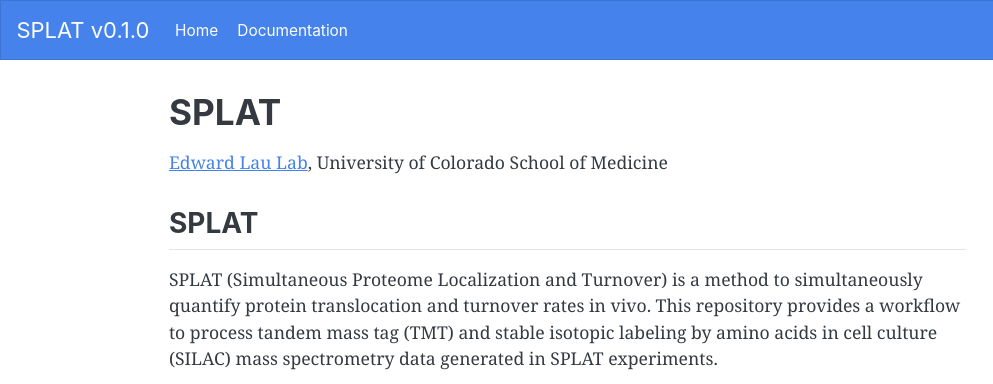
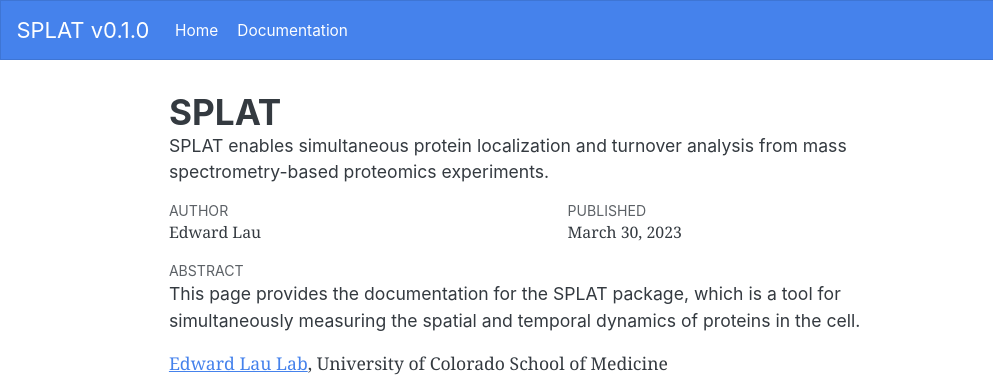
Before and after one commit to Lau-Lab/splat, a plain HTML site: page docs/index.html in a window 1280 px wide. Shown: the top 384 px of the page, 0-993 px from the left. Drawn offline with Linux system fonts and the light colour scheme.

```diff
--- a/docs/index.html
+++ b/docs/index.html
@@ -6,6 +6,10 @@
 
 <meta name="viewport" content="width=device-width, initial-scale=1.0, user-scalable=yes">
 
+<meta name="author" content="Edward Lau">
+<meta name="dcterms.date" content="2023-03-30">
+<meta name="keywords" content="Protein turnover, Proteomics, Mass spectrometry, Spatial proteomics">
+<meta name="description" content="SPLAT enables simultaneous protein localization and turnover analysis from mass spectrometry-based proteomics experiments.">
 
 <title>SPLAT v0.1.0 - SPLAT</title>
 <style>
@@ -57,12 +61,19 @@ ul.task-list{list-style: none;}
 
 <link rel="stylesheet" href="styles.css">
 <meta property="og:title" content="SPLAT v0.1.0 - SPLAT">
-<meta property="og:description" content="Edward Lau Lab, University of Colorado School of Medicine">
+<meta property="og:description" content="SPLAT enables simultaneous protein localization and turnover analysis from mass spectrometry-based proteomics experiments.">
+<meta property="og:image" content="https://lau-lab.github.com/splat/images/splat.png">
 <meta property="og:site-name" content="SPLAT v0.1.0">
+<meta property="og:image:height" content="796">
+<meta property="og:image:width" content="826">
+<meta property="og:image:alt" content="SPLAT - Simultaneous Protein Localization and Turnover">
 <meta name="twitter:title" content="SPLAT v0.1.0 - SPLAT">
-<meta name="twitter:description" content="Edward Lau Lab, University of Colorado School of Medicine">
+<meta name="twitter:description" content="SPLAT enables simultaneous protein localization and turnover analysis from mass spectrometry-based proteomics experiments.">
 <meta name="twitter:image" content="https://lau-lab.github.com/splat/images/splat.png">
 <meta name="twitter:creator" content="@LauLabColorado">
+<meta name="twitter:image-height" content="796">
+<meta name="twitter:image-width" content="826">
+<meta name="twitter:image:alt" content="SPLAT - Simultaneous Protein Localization and Turnover">
 <meta name="twitter:card" content="summary_large_image">
 </head>
 
@@ -114,14 +125,37 @@ ul.task-list{list-style: none;}
 <h1 class="title">SPLAT</h1>
 </div>
 
+<div>
+  <div class="description">
+    SPLAT enables simultaneous protein localization and turnover analysis from mass spectrometry-based proteomics experiments.
+  </div>
+</div>
 
 
 <div class="quarto-title-meta">
 
+    <div>
+    <div class="quarto-title-meta-heading">Author</div>
+    <div class="quarto-title-meta-contents">
+             <p>Edward Lau </p>
+          </div>
+  </div>
 
+    <div>
+    <div class="quarto-title-meta-heading">Published</div>
+    <div class="quarto-title-meta-contents">
+      <p class="date">March 30, 2023</p>
+    </div>
+  </div>
 
   </div>
 
+<div>
+  <div class="abstract">
+    <div class="abstract-title">Abstract</div>
+    This page provides the documentation for the SPLAT package, which is a tool for simultaneously measuring the spatial and temporal dynamics of proteins in the cell.
+  </div>
+</div>
 
 </header>
 
--- a/docs/sitemap.xml
+++ b/docs/sitemap.xml
@@ -2,10 +2,10 @@
 <urlset xmlns="http://www.sitemaps.org/schemas/sitemap/0.9">
   <url>
     <loc>https://lau-lab.github.com/splat/index.html</loc>
-    <lastmod>2022-10-23T19:29:20.386Z</lastmod>
+    <lastmod>2023-03-30T21:19:11.369Z</lastmod>
   </url>
   <url>
     <loc>https://lau-lab.github.com/splat/about.html</loc>
-    <lastmod>2022-10-23T19:29:20.696Z</lastmod>
+    <lastmod>2023-03-30T21:19:14.050Z</lastmod>
   </url>
 </urlset>
```
Also changed, not shown: docs/about.html (+36 -2 lines), docs/images/splat.png (added).
